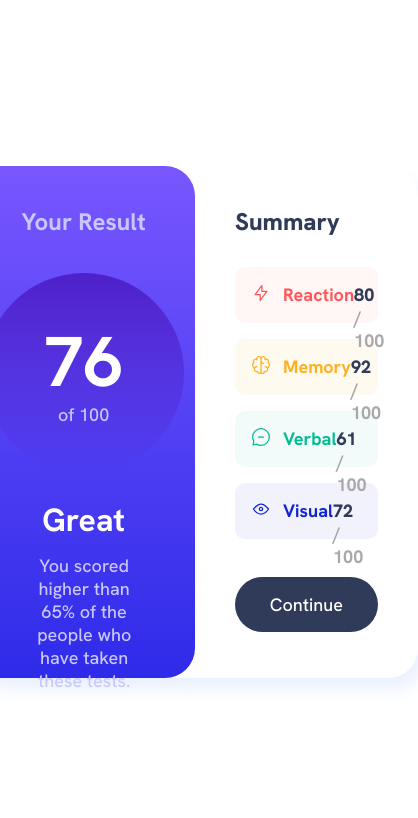
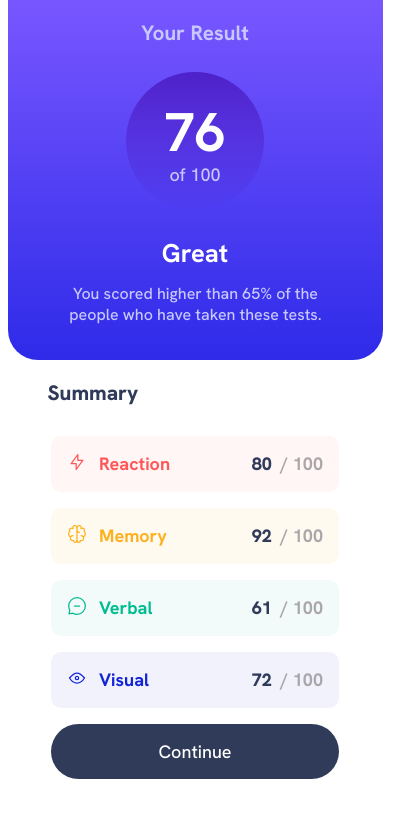
Before and after one commit to C-junior/results-summary-component-main, a plain HTML site: page index.html in a window 390 px wide. Shown: the whole page, 418 px wide, since content can reach past the window. Drawn offline with Linux system fonts and the light colour scheme.

Commit message:
style: mobile size added

```diff
--- a/style.css
+++ b/style.css
@@ -97,16 +97,17 @@ body {
     display: flex;
     flex-direction: column;
     text-align: left;
-    padding-left: 40px;
-    padding-right: 40px;
 }
 .summary .title{
     color: var(--Dark-gray-blue);
     font-weight: 800;
+    margin-left: 40px;
 
 }
 .content{
     padding-top: 30px;
+    width: 288px;
+    margin: auto;
 }
 li{
     height: 56px;
@@ -158,5 +159,51 @@ li:nth-child(4){
     text-align: center;
     padding: 16px;
     border-radius:30px;
-    margin-top:38px;
+    margin-top:8px;
 }
+.btn:hover{
+    background-image: linear-gradient( hsl(252, 100%, 67%),hsl(241, 81%, 54%));
+}
+
+@media screen and (max-width:767px) {
+    body{
+        align-items: flex-start;
+    }
+    .container{
+        flex-direction: column;
+        width: 100%;
+        max-width: 375px;
+        box-shadow: none;
+    }
+    .title{
+        margin-top: 28px;
+    }
+    .card{
+        width: 100%;
+        border-radius: 0 0 30px 30px ;
+
+    }
+    .summary{
+        width: 100%;
+    }
+    .circle{
+        width: 8.625rem;
+        height: 8.625rem;
+        margin-top: 1.6rem;
+    }
+    .score h1{
+        font-size: 3.4rem;
+        padding-top: 1.6rem;
+    }
+    .score-value{
+        font-size: 1.6rem;
+    }
+    .desc p{
+        font-size: 1rem;
+        margin-bottom: 2.2rem;
+    }
+    .title{
+        font-size: 1.3rem;
+        margin-top: 1.2rem;
+    }
+}
```
